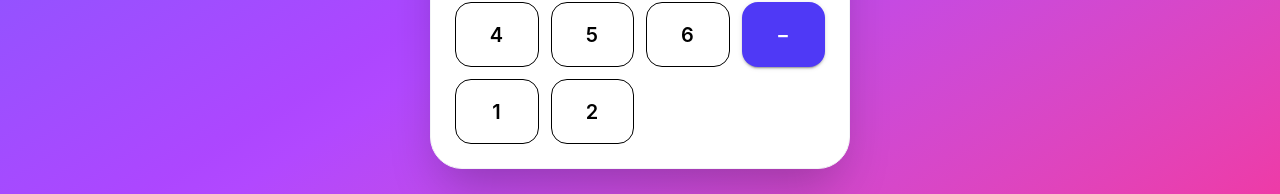
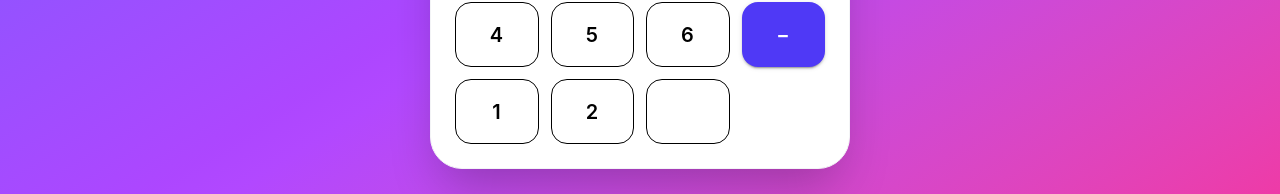
Before and after one commit to deep-coder1/Calculator-App, a React (Vite) app: page / in a window 1280 px wide. Shown: the part 516-710 px from the top of the page. Built offline with nearby package versions, Linux system fonts and the light colour scheme.

Commit message:
Calculator comp add for 3 button

```diff
--- a/src/components/Calculator.jsx
+++ b/src/components/Calculator.jsx
@@ -282,6 +282,12 @@ const Calculator = () => {
             2
           </CalculatorButton>
 
+          <CalculatorButton
+
+          >
+
+          </CalculatorButton>
+
 
         </div>
 
```
